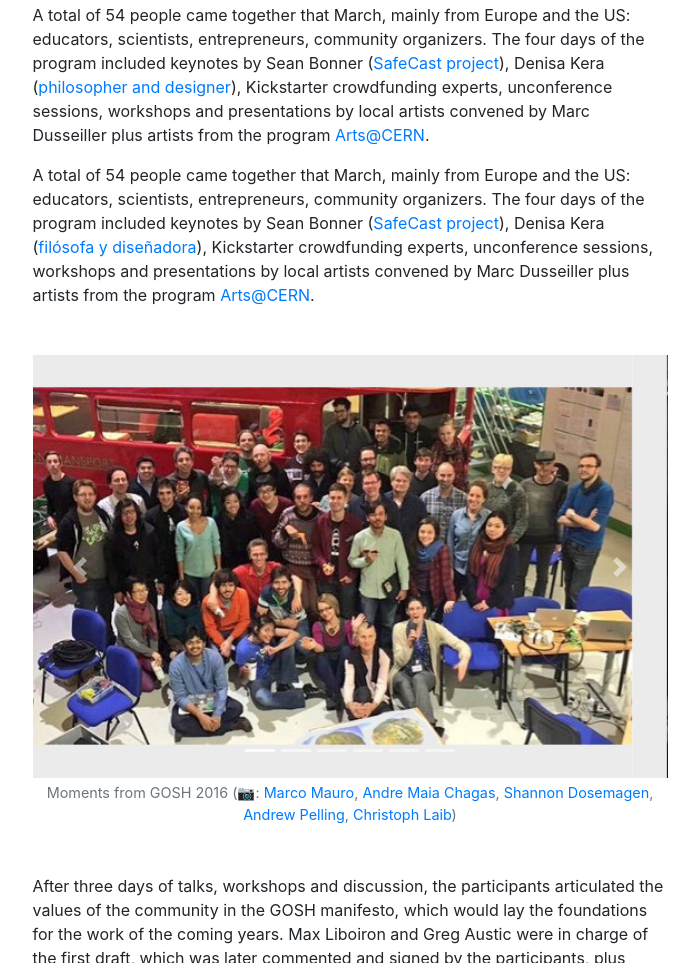
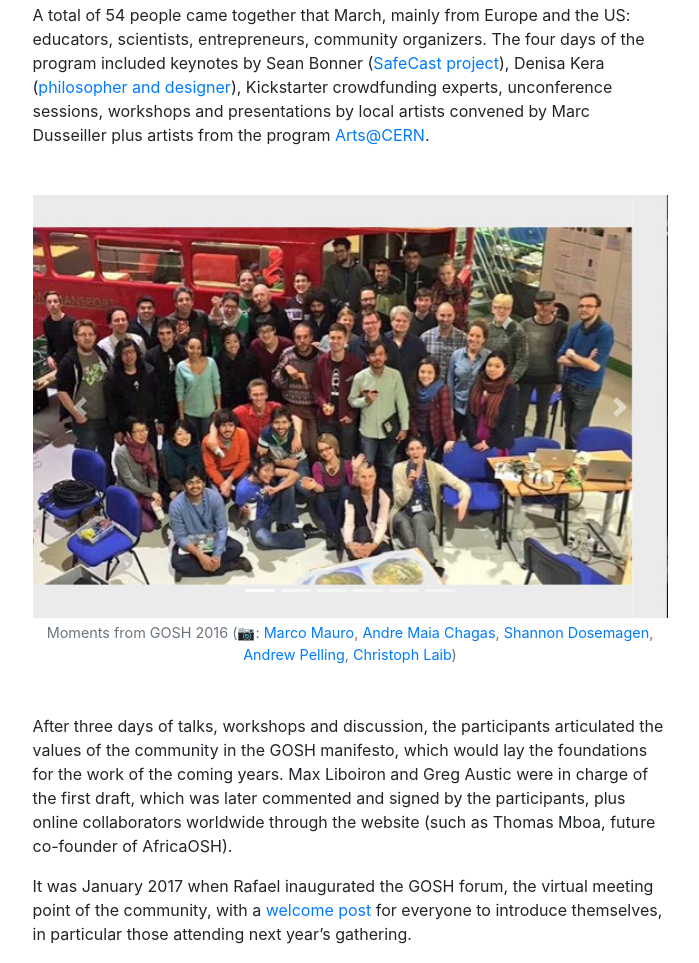
Before and after one commit to thessaly/gosh-history, a plain HTML site: page index.html in a window 1280 px wide. Shown: the part 4245-5208 px from the top of the page, without its empty margins (290-989 px from the left). Drawn offline with nearby package versions, Linux system fonts and the light colour scheme.

Commit message:
Update index.html
eliminate duplicate paragraph

```diff
--- a/index.html
+++ b/index.html
@@ -141,8 +141,6 @@
               <p>In 2015 preparations began for <a target="_blank" href="http://openhardware.science/gatherings/gosh-2016/">GOSH first gathering</a> in 2016 at <a target="_blank" href="https://ideasquare.cern/">CERN Idea Square</a>. And although some last-minute bureaucratic problems almost threaten it, it was a success, gathering an active group interested in working together.</p>
 
               <p>A total of 54 people came together that March, mainly from Europe and the US: educators, scientists, entrepreneurs, community organizers. The four days of the program included keynotes by Sean Bonner (<a href="https://safecast.org/">SafeCast project</a>), Denisa Kera (<a href="https://usal.academia.edu/DenisaKera">philosopher and designer</a>), Kickstarter crowdfunding experts, unconference sessions, workshops and presentations by local artists convened by Marc Dusseiller plus artists from the program   <a href="https://arts.cern/">Arts@CERN</a>.</p>
-
-              <p>A total of 54 people came together that March, mainly from Europe and the US: educators, scientists, entrepreneurs, community organizers. The four days of the program included keynotes by Sean Bonner (<a target="_blank" href="https://safecast.org/">SafeCast project</a>), Denisa Kera (<a target="_blank" href="https://usal.academia.edu/DenisaKera">filósofa y diseñadora</a>), Kickstarter crowdfunding experts, unconference sessions, workshops and presentations by local artists convened by Marc Dusseiller plus artists from the program <a target="_blank" href="https://arts.cern/">Arts@CERN</a>.</p>
 
               <!-- photos section 2-->
               <figure class="my-5">
```
